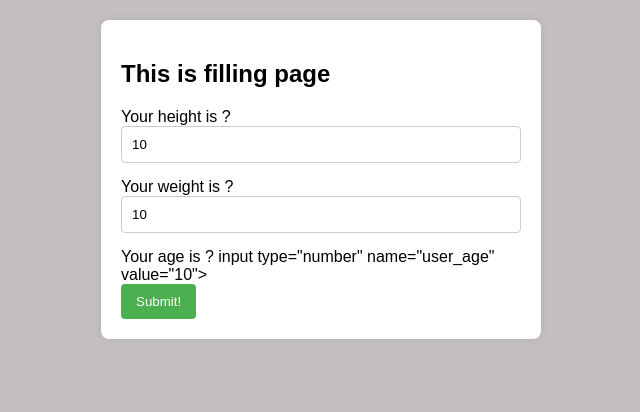
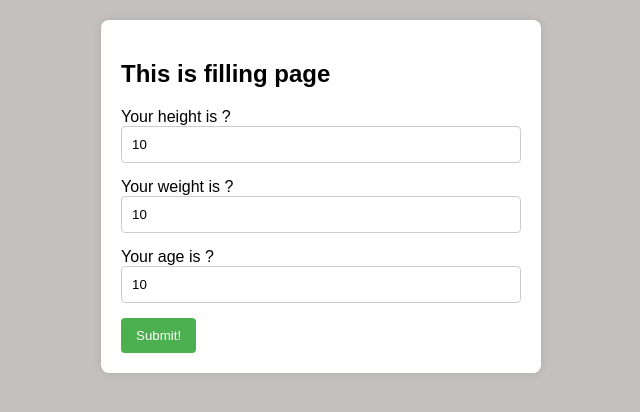
Before and after one commit to Zhu-Lifeng/Cloud-Computing-miniproject, a Python web app: template MainProject/templates/filling.html in a window 1280 px wide. Shown: the top 412 px of the page, without its empty margins (319-959 px from the left). Run offline with Jinja, Linux system fonts and the light colour scheme; the template is opened without the code that fills it: most values are stand-ins (such as "Sample title", 1, 10 or a date in 2020).

Commit message:
Update filling.html

```diff
--- a/MainProject/templates/filling.html
+++ b/MainProject/templates/filling.html
@@ -45,13 +45,16 @@
 <body>
     <form action="/filling" method="post">
         <h2>This is filling page</h2>
-        Your height is ?
-        <input type="number" name="user_height" value="{{user_height}}"><br>
-        Your weight is ?
-        <input type="number"  name="user_weight" value="{{user_weight}}"><br>
-        Your age is ?
-        input type="number" name="user_age" value="{{user_age}}"><br>
-    <button type="submit">Submit!</button>
+        <label>Your height is ?</label>
+        <input type="number" name="user_height" value="{{user_height}}" required>
+        <br>
+        <label>Your weight is ?</label>
+        <input type="number" name="user_weight" value="{{user_weight}}" required>
+        <br>
+        <label>Your age is ?</label>
+        <input type="number" name="user_age" value="{{user_age}}" required>
+        <br>
+        <button type="submit">Submit!</button>
     </form>
 </body>
 </html>
```
